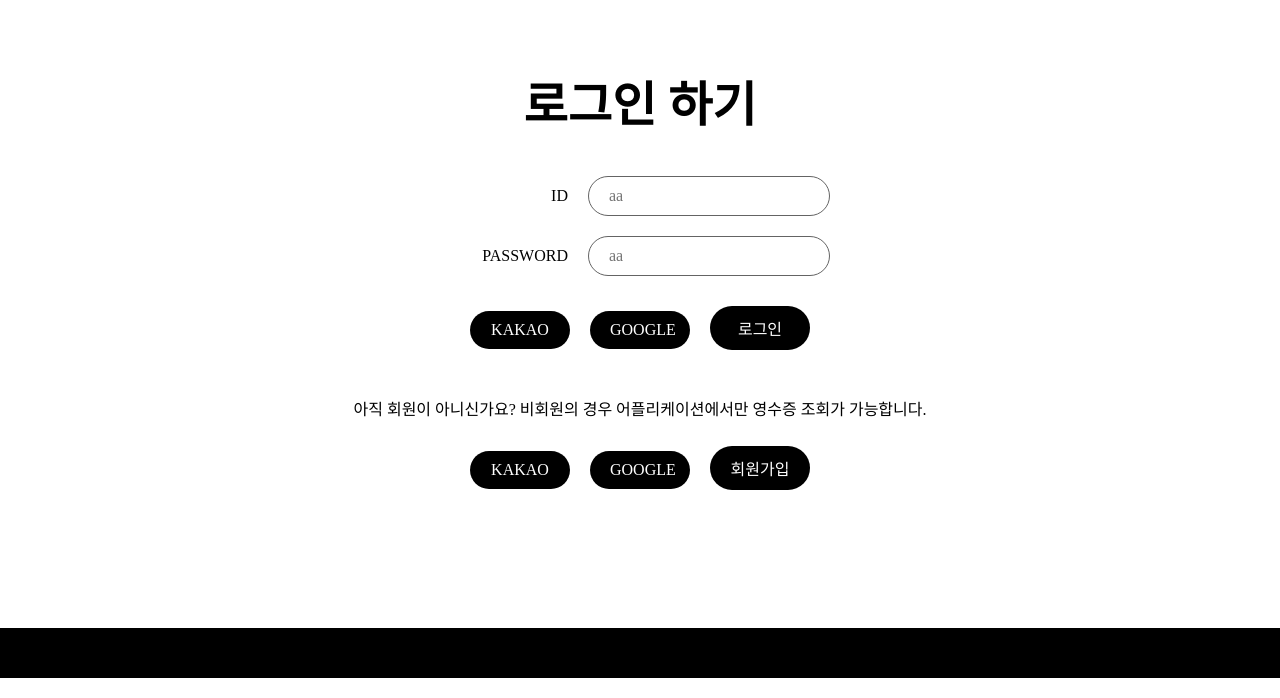
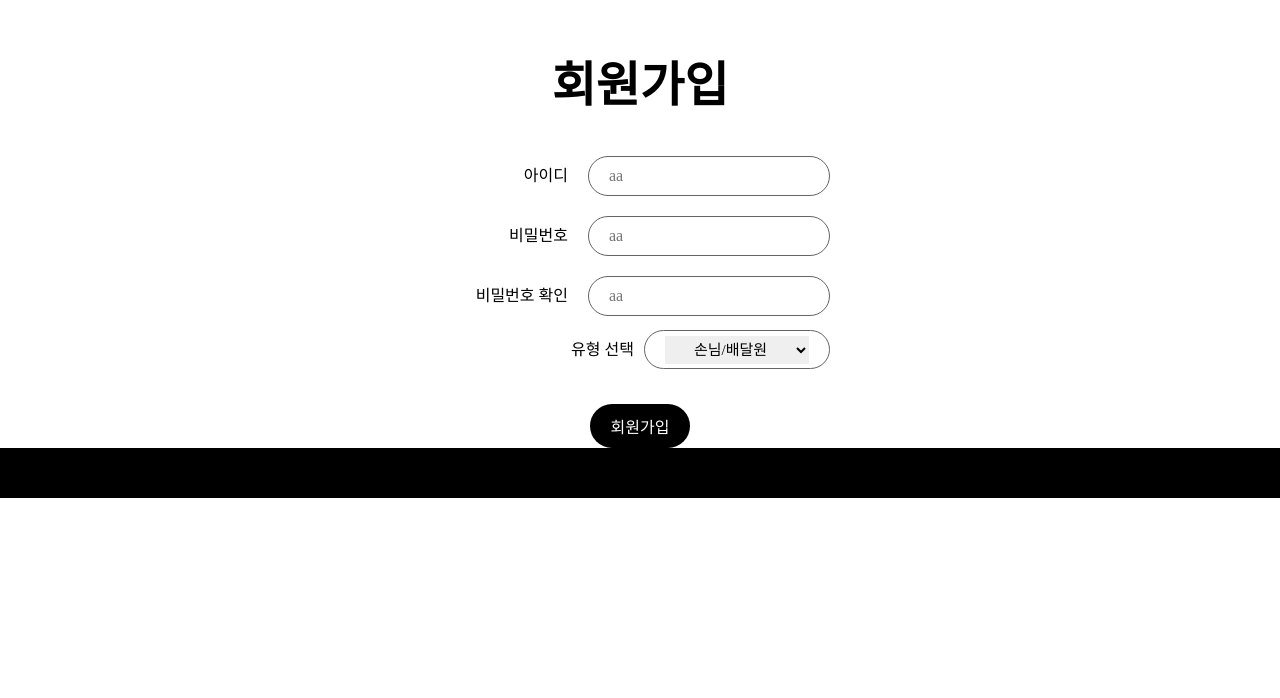
Before and after one commit to QReceipt/Front, a React (Create React App) app: page / in a window 1280 px wide. Shown: the part 102-800 px from the top of the page. Built offline with nearby package versions, Linux system fonts and the light colour scheme; a web font is replaced by a local one.

Commit message:
21/08/03 23:53 Reg 추가, Login 일부 수정, Reg 중 유형 선택 css 수정 요망

```diff
--- a/src/App.css
+++ b/src/App.css
@@ -26,7 +26,7 @@ button {
     font-size: 1rem;
 }
 
-Input {
+Input, #typeSelect {
     padding: 10px 20px;
     border-radius: 30px;
     border: rgb(100, 100, 100) 1px solid;
@@ -145,7 +145,7 @@ th {
     margin: 10px;
 }
 
-#Login {
+.Login {
     display: flex;
     justify-content: center;
     align-items: center;
@@ -155,7 +155,7 @@ th {
     margin: 10% 0 10% 0;
 }
 
-#Login > * {
+.Login > * {
     margin: 20px 0 0;
 }
 
@@ -183,3 +183,11 @@ th {
   margin: 10px 0 50px;
   height: 100%;
 }
+
+#typeSelect{
+  margin: 30px 10px 0 0;
+}
+
+#RegForm{
+  text-align: center;
+}
--- a/src/App.js
+++ b/src/App.js
@@ -1,6 +1,6 @@
 import './App.css';
 
-import Login from "./components/Presentational/pages/Login"
+import Login from "./components/Presentational/pages/Register"
 
 function App() {
     return (<div>
--- /dev/null
+++ b/src/components/Presentational/UI/molecules/TypeInput.js
@@ -0,0 +1,17 @@
+import React from "react";
+
+import Content from "../atoms/SimContent"
+import Select from "../atoms/Select"
+
+const TypeInput = ({title, list}) => {
+    return (
+        <div className="LoginInput">
+            <Content content={title}/>
+            <div id="typeSelect">
+                <Select option={list}/>
+            </div>
+        </div>
+    )
+}
+
+export default TypeInput;
--- a/src/components/Presentational/UI/organisms/Login.js
+++ b/src/components/Presentational/UI/organisms/Login.js
@@ -6,8 +6,8 @@ import Btn from "../atoms/Btn"
 const Login = () => {
     return (
         <div>
-            <Input title="ID"/>
-            <Input title="PASSWORD"/>
+            <Input title="아이디"/>
+            <Input title="비밀번호"/>
             <div className="Btn">
                 <Btn placeholder="KAKAO"/>
                 <Btn placeholder="GOOGLE"/>
--- /dev/null
+++ b/src/components/Presentational/UI/organisms/Pw.js
@@ -0,0 +1,28 @@
+import React from "react";
+
+import Input from "../molecules/LoginInput"
+import Select from "../molecules/TypeInput"
+
+const Pw = () => {
+    const type = () => {
+        let tmp = ["손님/배달원", "점주"];
+        let lists = [];
+
+        for (let i = 0; i < 2; i++) {
+            lists.push(<option value={i + 1}>{tmp[i]}</option>);
+        }
+
+        return lists;
+    }
+
+    return (
+        <div id="RegForm">
+            <Input title="아이디"/>
+            <Input title="비밀번호"/>
+            <Input title="비밀번호 확인"/>
+            <Select title="유형 선택" list={type()}/>
+        </div>
+    )
+}
+
+export default Pw;
--- a/src/components/Presentational/pages/Login.js
+++ b/src/components/Presentational/pages/Login.js
@@ -8,12 +8,10 @@ import Footer from "../UI/atoms/Footer"
 const Login = () => {
     return (
         <div className="wrapper">
-            <div id="Login">
+            <div className="Login">
                 <Title title="로그인 하기"/>
                 <Input/>
-                <div >
-                    <LogIf/>
-                </div>
+                <LogIf/>
             </div>
             <Footer/>
         </div>
--- /dev/null
+++ b/src/components/Presentational/pages/Register.js
@@ -0,0 +1,21 @@
+import React from "react";
+
+import Input from "../UI/organisms/Pw"
+import Title from "../UI/atoms/Title"
+import Footer from "../UI/atoms/Footer"
+import Btn from "../UI/atoms/Btn";
+
+const Register = () => {
+
+
+    return (
+        <div className="Login">
+            <Title title="회원가입"/>
+            <Input/>
+            <Btn placeholder="회원가입"/>
+            <Footer/>
+        </div>
+    )
+}
+
+export default Register;
```
